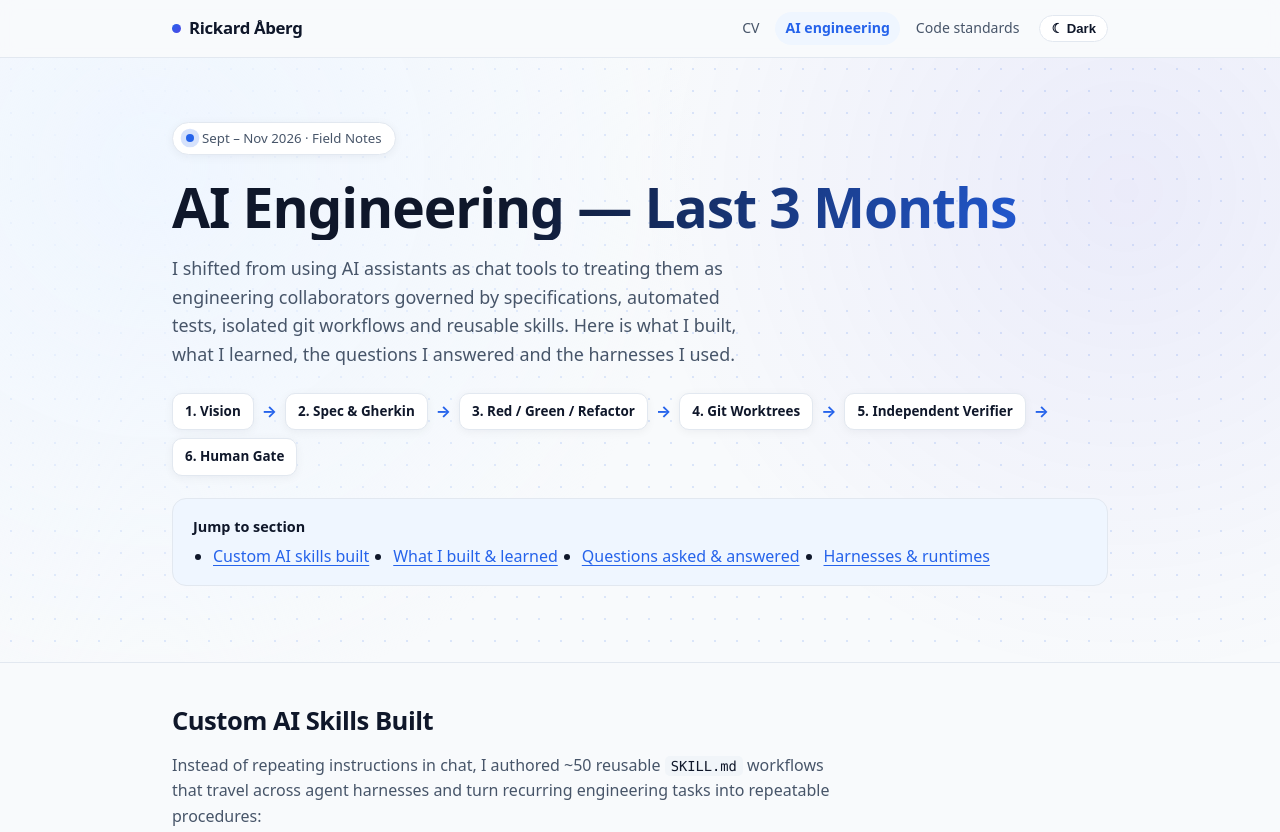
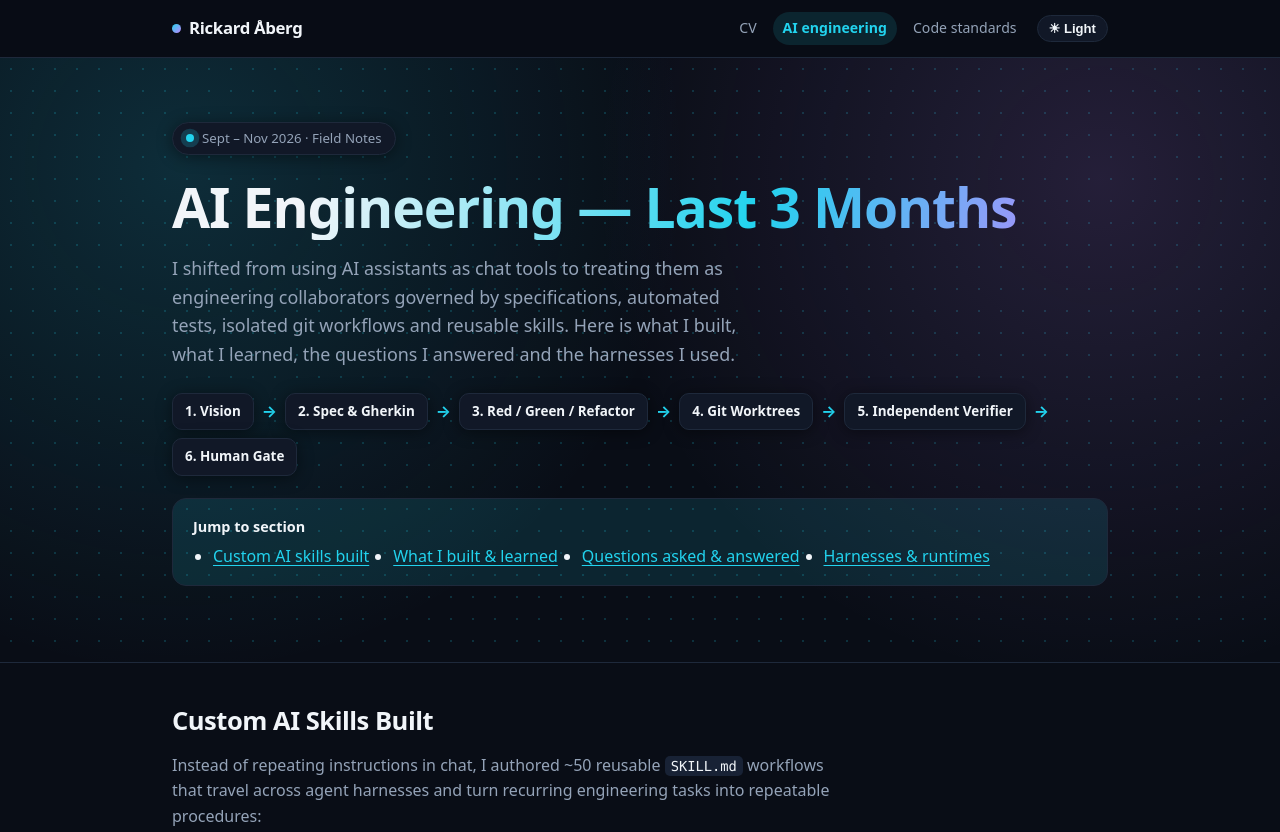
Before and after one commit to kizouker/public-cv, a plain HTML site: page ai-engineering.html in a window 1280 px wide. Shown: the top 832 px of the page. Drawn offline with Linux system fonts and the light colour scheme.

Commit message:
Try Dark-first Tech/Synth palette (cyan, violet, magenta)

```diff
--- a/ai-engineering.html
+++ b/ai-engineering.html
@@ -155,14 +155,14 @@
       <h2>AI Harnesses, Agents &amp; Runtimes Used</h2>
       <p class="lead">I deliberately work across multiple agent harnesses and model families to compare workflows, keep skills portable and avoid lock-in:</p>
       <div class="harnesses">
-        <div class="harness"><div class="harness-head"><span class="badge" style="--badge-bg:#2563eb">CC</span><strong>Claude Code</strong></div><span>Primary terminal coding harness: custom skills, subagents, git worktrees, hooks and TDD loops. Completed ExamPro's Claude Code Camp.</span></div>
-        <div class="harness"><div class="harness-head"><span class="badge" style="--badge-bg:#0284c7">AGY</span><strong>Antigravity (agy)</strong></div><span>Google DeepMind agentic CLI: multi-model orchestration, shared skills, MCP tooling and workflow automation.</span></div>
-        <div class="harness"><div class="harness-head"><span class="badge" style="--badge-bg:#334155">CDX</span><strong>OpenAI Codex CLI</strong></div><span>Terminal coding agent and cross-client verification target for MCP servers and Python standards.</span></div>
-        <div class="harness"><div class="harness-head"><span class="badge" style="--badge-bg:#6d28d9">KR</span><strong>Kiro CLI &amp; Crew</strong></div><span>Spec-driven development with EARS requirements; used to build <code>paula-lib</code> for Kiroween 2026.</span></div>
-        <div class="harness"><div class="harness-head"><span class="badge" style="--badge-bg:#1d4ed8">MS</span><strong>Muse Code &amp; Meta AI</strong></div><span>Meta Global AI Hackathon 2026 (47 tracked sessions with Muse Spark &amp; Muse Wonder; live Spark intent normalisation in Holdmate).</span></div>
-        <div class="harness"><div class="harness-head"><span class="badge" style="--badge-bg:#475569">OL</span><strong>Ollama (Local)</strong></div><span>Local evaluation of open-weight models (Gemma, Qwen) behind swappable model interfaces for offline workflows.</span></div>
-        <div class="harness"><div class="harness-head"><span class="badge" style="--badge-bg:#4338ca">MCP</span><strong>Model Context Protocol</strong></div><span>Both server author (<code>swedish-jobs-mcp</code> on PyPI, <code>paula-mcp</code> in Rust) and integrator across Claude, Codex and AGY.</span></div>
-        <div class="harness"><div class="harness-head"><span class="badge" style="--badge-bg:#4f46e5">CI</span><strong>Specs &amp; Verification</strong></div><span>OpenSpec, GitHub Spec Kit, Kiro EARS, Gherkin/BDD, <code>ruff</code>, <code>ty</code>, <code>pytest</code> and GitHub Actions CI.</span></div>
+        <div class="harness"><div class="harness-head"><span class="badge" style="--badge-bg:#0891b2">CC</span><strong>Claude Code</strong></div><span>Primary terminal coding harness: custom skills, subagents, git worktrees, hooks and TDD loops. Completed ExamPro's Claude Code Camp.</span></div>
+        <div class="harness"><div class="harness-head"><span class="badge" style="--badge-bg:#7c3aed">AGY</span><strong>Antigravity (agy)</strong></div><span>Google DeepMind agentic CLI: multi-model orchestration, shared skills, MCP tooling and workflow automation.</span></div>
+        <div class="harness"><div class="harness-head"><span class="badge" style="--badge-bg:#4f46e5">CDX</span><strong>OpenAI Codex CLI</strong></div><span>Terminal coding agent and cross-client verification target for MCP servers and Python standards.</span></div>
+        <div class="harness"><div class="harness-head"><span class="badge" style="--badge-bg:#a21caf">KR</span><strong>Kiro CLI &amp; Crew</strong></div><span>Spec-driven development with EARS requirements; used to build <code>paula-lib</code> for Kiroween 2026.</span></div>
+        <div class="harness"><div class="harness-head"><span class="badge" style="--badge-bg:#2563eb">MS</span><strong>Muse Code &amp; Meta AI</strong></div><span>Meta Global AI Hackathon 2026 (47 tracked sessions with Muse Spark &amp; Muse Wonder; live Spark intent normalisation in Holdmate).</span></div>
+        <div class="harness"><div class="harness-head"><span class="badge" style="--badge-bg:#0e7490">OL</span><strong>Ollama (Local)</strong></div><span>Local evaluation of open-weight models (Gemma, Qwen) behind swappable model interfaces for offline workflows.</span></div>
+        <div class="harness"><div class="harness-head"><span class="badge" style="--badge-bg:#db2777">MCP</span><strong>Model Context Protocol</strong></div><span>Both server author (<code>swedish-jobs-mcp</code> on PyPI, <code>paula-mcp</code> in Rust) and integrator across Claude, Codex and AGY.</span></div>
+        <div class="harness"><div class="harness-head"><span class="badge" style="--badge-bg:#6366f1">CI</span><strong>Specs &amp; Verification</strong></div><span>OpenSpec, GitHub Spec Kit, Kiro EARS, Gherkin/BDD, <code>ruff</code>, <code>ty</code>, <code>pytest</code> and GitHub Actions CI.</span></div>
       </div>
     </div>
   </section>
--- a/style.css
+++ b/style.css
@@ -4,34 +4,34 @@
   --fg: #0f172a;
   --muted: #475569;
   --border: #e2e8f0;
-  --accent: #2563eb;
-  --accent-2: #4f46e5;
-  --accent-3: #0284c7;
-  --accent-4: #7c3aed;
-  --accent-soft: #eff6ff;
+  --accent: #0891b2;
+  --accent-2: #9333ea;
+  --accent-3: #db2777;
+  --accent-4: #4f46e5;
+  --accent-soft: #ecfeff;
   --code: #f1f5f9;
   --shadow: 0 2px 10px rgba(15, 23, 42, 0.05);
-  --shadow-hover: 0 12px 28px rgba(37, 99, 235, 0.14);
-  --grid-dot: rgba(37, 99, 235, 0.14);
+  --shadow-hover: 0 12px 28px rgba(8, 145, 178, 0.16);
+  --grid-dot: rgba(8, 145, 178, 0.16);
   --header-bg: rgba(248, 250, 252, 0.86);
 }
 
 :root[data-theme="dark"] {
-  --bg: #0b1120;
+  --bg: #090d16;
   --bg-elev: #111827;
-  --fg: #f8fafc;
+  --fg: #f1f5f9;
   --muted: #94a3b8;
   --border: #1e293b;
-  --accent: #60a5fa;
-  --accent-2: #818cf8;
-  --accent-3: #38bdf8;
-  --accent-4: #a78bfa;
-  --accent-soft: rgba(96, 165, 250, 0.14);
-  --code: #1e293b;
-  --shadow: 0 2px 14px rgba(0, 0, 0, 0.4);
-  --shadow-hover: 0 14px 32px rgba(96, 165, 250, 0.18);
-  --grid-dot: rgba(96, 165, 250, 0.16);
-  --header-bg: rgba(11, 17, 32, 0.86);
+  --accent: #22d3ee;
+  --accent-2: #c084fc;
+  --accent-3: #f472b6;
+  --accent-4: #818cf8;
+  --accent-soft: rgba(34, 211, 238, 0.12);
+  --code: #182235;
+  --shadow: 0 2px 16px rgba(0, 0, 0, 0.45);
+  --shadow-hover: 0 14px 36px rgba(34, 211, 238, 0.22);
+  --grid-dot: rgba(34, 211, 238, 0.18);
+  --header-bg: rgba(9, 13, 22, 0.86);
 }
 
 * { box-sizing: border-box; }
@@ -138,8 +138,8 @@ nav a[aria-current="page"] {
   padding: 64px 0 46px;
   border-top: 0;
   background-image:
-    radial-gradient(circle at 12% 18%, var(--accent-soft), transparent 44%),
-    radial-gradient(circle at 88% 22%, rgba(79, 70, 229, 0.08), transparent 40%),
+    radial-gradient(circle at 14% 18%, rgba(34, 211, 238, 0.16), transparent 42%),
+    radial-gradient(circle at 86% 20%, rgba(192, 132, 252, 0.15), transparent 42%),
     radial-gradient(var(--grid-dot) 1px, transparent 1px);
   background-size: auto, auto, 22px 22px;
 }
@@ -161,20 +161,20 @@ nav a[aria-current="page"] {
   height: 8px;
   border-radius: 50%;
   background: var(--accent);
-  box-shadow: 0 0 0 0 rgba(37, 99, 235, 0.55);
+  box-shadow: 0 0 0 0 rgba(34, 211, 238, 0.6);
   animation: pulse 2.2s infinite;
 }
 @keyframes pulse {
-  0% { box-shadow: 0 0 0 0 rgba(37, 99, 235, 0.55); }
-  70% { box-shadow: 0 0 0 8px rgba(37, 99, 235, 0); }
-  100% { box-shadow: 0 0 0 0 rgba(37, 99, 235, 0); }
+  0% { box-shadow: 0 0 0 0 rgba(34, 211, 238, 0.6); }
+  70% { box-shadow: 0 0 0 8px rgba(34, 211, 238, 0); }
+  100% { box-shadow: 0 0 0 0 rgba(34, 211, 238, 0); }
 }
 
 h1, h2, h3, h4 { line-height: 1.22; letter-spacing: -0.02em; }
 h1 {
   font-size: clamp(2.15rem, 5vw, 3.45rem);
   margin: 0 0 14px;
-  background: linear-gradient(110deg, var(--fg) 35%, var(--accent) 100%);
+  background: linear-gradient(105deg, var(--fg) 15%, var(--accent) 62%, var(--accent-2) 100%);
   -webkit-background-clip: text;
   background-clip: text;
   color: transparent;
--- a/theme.js
+++ b/theme.js
@@ -1,8 +1,7 @@
 (function () {
   const root = document.documentElement;
   const saved = localStorage.getItem("cv-theme");
-  const prefersDark = window.matchMedia && window.matchMedia("(prefers-color-scheme: dark)").matches;
-  const initial = saved || (prefersDark ? "dark" : "light");
+  const initial = saved || "dark";
   root.setAttribute("data-theme", initial);
 
   function syncButton(btn) {
```
